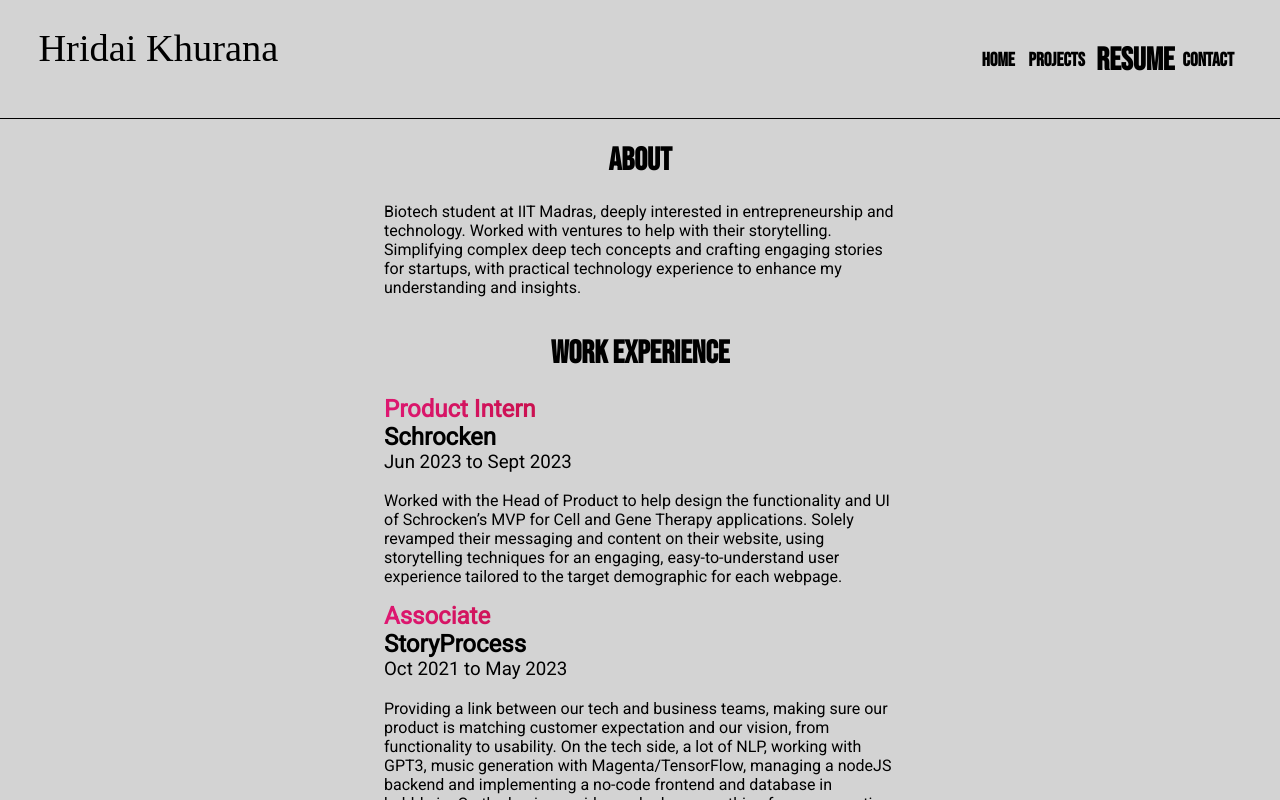
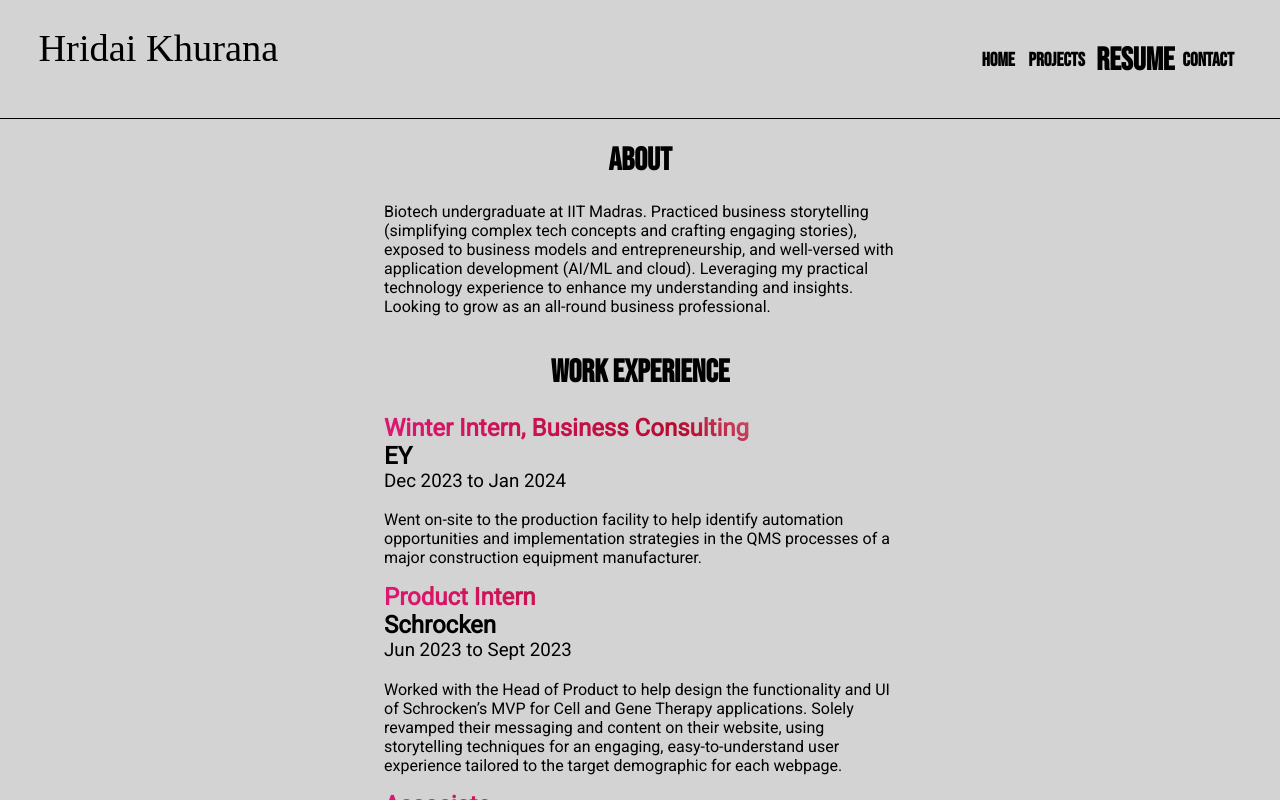
Before and after one commit to hridaik/personal-site, a React (Create React App) app: page /resume in a window 1280 px wide. Built offline with nearby package versions, Linux system fonts and the light colour scheme; a web font is replaced by a local one.

Commit message:
updated resume

```diff
--- a/src/Projects.css
+++ b/src/Projects.css
@@ -125,7 +125,7 @@
     text-align: left;
     margin-left: 1%;
     font-size: 1vw;
-    /* blank-space: pre-wrap; */
+    white-space: pre-wrap;
 }
 
 
--- a/src/Resume.js
+++ b/src/Resume.js
@@ -4,15 +4,14 @@ import {NavLink} from 'react-router-dom';
 import { AnimatePresence, motion } from 'framer-motion';
 
 
-const aboutText = 'Biotech student at IIT Madras, deeply interested in entrepreneurship and technology. Worked with ventures to help with their storytelling. Simplifying complex deep tech concepts and crafting engaging stories for startups, with practical technology experience to enhance my understanding and insights.';
-
+const aboutText = 'Biotech undergraduate at IIT Madras. Practiced business storytelling (simplifying complex tech concepts and crafting engaging stories), exposed to business models and entrepreneurship, and well-versed with application development (AI/ML and cloud). Leveraging my practical technology experience to enhance my understanding and insights. Looking to grow as an all-round business professional.';
 const storyproc = 'Providing a link between our tech and business teams, making sure our product is matching customer expectation and our vision, from functionality to usability. On the tech side, a lot of NLP, working with GPT3, music generation with Magenta/TensorFlow, managing a nodeJS backend and implementing a no-code frontend and database in bubble.io. On the business side, worked on everything from prospecting, handling sales calls, content writing, as well as client calls after closing the sale. Storytelling as a science, not necessarily an art.';
 const ey = 'Worked on an ad-hoc IoT project for detecting transport mode in phones (car, bike, walking etc.) for measuring human inefficiency in perishable product supply chains. Used python for training a machine learning model, achieving an accuracy of over 85% in the first iteration. Also included integrating the model into the core API/front end of the RoboTrack app.';
 const bw = 'Worked on the sidelines from top to bottom of the sales funnel, from lead generation to closing sales. Managed email campaigns, social media accounts and worked on content SEO on the marketing side. Attended and observed from sales calls throughout the client lifecycle.';
 const hal = 'Porting of software/algorithms from R to Python, writing up design for an IP patent, and testing for IoT devices. ';
 const iit = 'Dual Degree - Biotechnology, 2021-2026';
 const schrocken = 'Worked with the Head of Product to help design the functionality and UI of Schrocken’s MVP for Cell and Gene Therapy applications. Solely revamped their messaging and content on their website, using storytelling techniques for an engaging, easy-to-understand user experience tailored to the target demographic for each webpage.';
-
+const eyCon = 'Went on-site to the production facility to help identify automation opportunities and implementation strategies in the QMS processes of a major construction equipment manufacturer.'
 
 
 function Resume() {
@@ -43,6 +42,11 @@ function Resume() {
                 <h1>About</h1>
                     <p className='res-text grey'>{aboutText}</p>
                 <h1>Work Experience</h1>
+                <h2 className='res-sub grad'>Winter Intern, Business Consulting</h2>
+                    <h2 className='res-sub'>EY</h2>
+                    <h3 className='res-date'>Dec 2023 to Jan 2024</h3>
+                        <p className='res-text'>{eyCon}</p>
+
                     <h2 className='res-sub grad'>Product Intern</h2>
                     <h2 className='res-sub'>Schrocken</h2>
                     <h3 className='res-date'>Jun 2023 to Sept 2023</h3>
```
